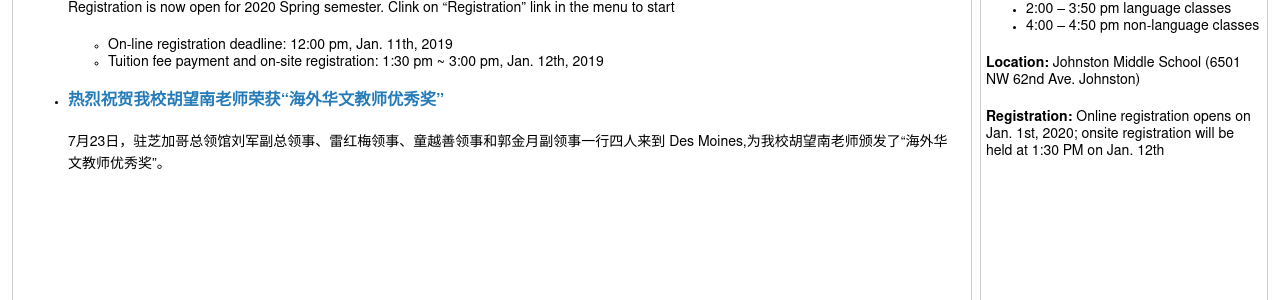
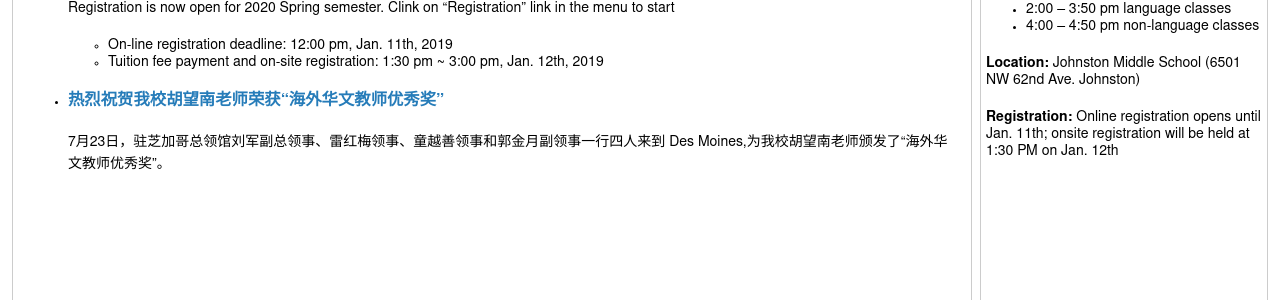
Before and after one commit to ICLSDev/ICLSDev.github.io, a Jekyll site: the page built from index.html, in a window 1280 px wide. Shown: the part 259-559 px from the top of the page. Built offline with Jekyll 4.4.1, drawn with Linux system fonts in a browser that asks for light colours.

Commit message:
registration is open

```diff
--- a/_includes/bulletin.html
+++ b/_includes/bulletin.html
@@ -7,4 +7,4 @@
 	</p>
 	<p><b>Location: </b> Johnston Middle School (6501 NW 62nd Ave. Johnston)</p>
 
-<p><b>Registration: </b> Online registration opens on Jan. 1st, 2020; onsite registration will be held at 1:30 PM on Jan. 12th</p>
+<p><b>Registration: </b> Online registration opens until Jan. 11th; onsite registration will be held at 1:30 PM on Jan. 12th</p>
```
